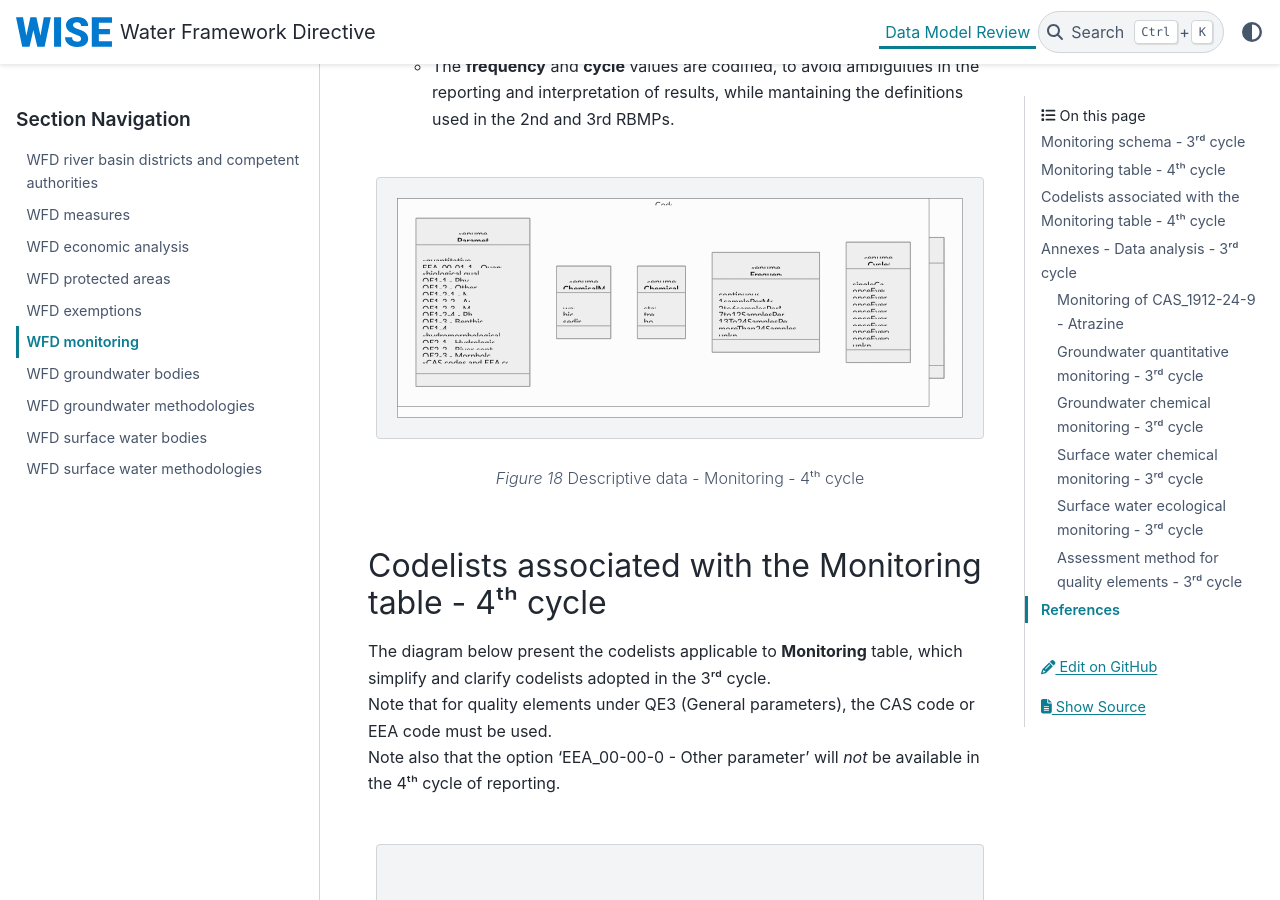
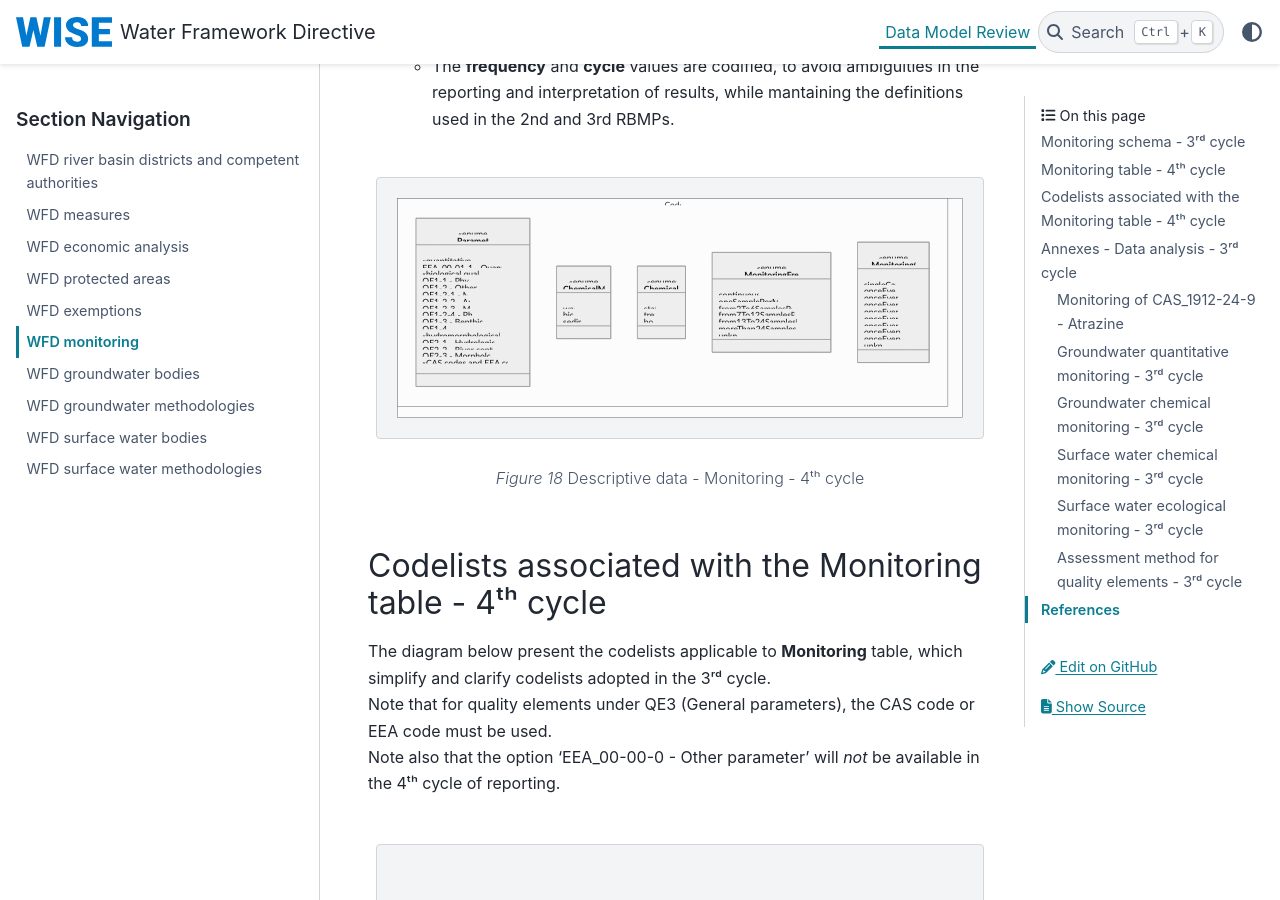
Before and after one commit to eeadata/WISE.WFD.Documentation, a Sphinx documentation site: the page built from docs/DataModelReview/WFDMonitoring.md, in a window 1280 px wide and 900 px high, scrolled down 4168 px. Built offline with Sphinx 7.4.7 and the PyData theme 0.15.4, drawn with Linux system fonts in a browser that asks for light colours.

Commit message:
Update to the monitoring codelists #303004

```diff
--- a/docs/DataModelReview/WFDMonitoring.md
+++ b/docs/DataModelReview/WFDMonitoring.md
@@ -158,8 +158,8 @@
     + parameterCode : ParameterCode
     + chemicalMatrix : ChemicalMatrixType [0..1]
     + chemicalPurpose : ChemicalPurpose [0..1]
-    + frequency : FrequencyCode
-    + cycle : CycleCode
+    + frequency : MonitoringFrequencyCode
+    + cycle : MonitoringCycleCode
     + lastMonitored : Year
   }
 }
@@ -224,18 +224,18 @@
         both
         }
 
-    class FrequencyCode{
+    class MonitoringFrequencyCode{
         <<enumeration>>
         continuousSampling
-        1samplePerMonitoringYear
-        2to6samplesPerMonitoringYear
-        7to12SamplesPerMonitoringYear
-        13To24SamplesPerMonitoringYear
+        oneSamplePerMonitoringYear
+        from2To6SamplesPerMonitoringYear
+        from7To12SamplesPerMonitoringYear
+        from13To24SamplesPerMonitoringYear
         moreThan24SamplesPerMonitoringYear
         unknown
         }
 
-    class CycleCode{
+    class MonitoringCycleCode{
         <<enumeration>>
         singleCampaign
         onceEvery1Year
```
